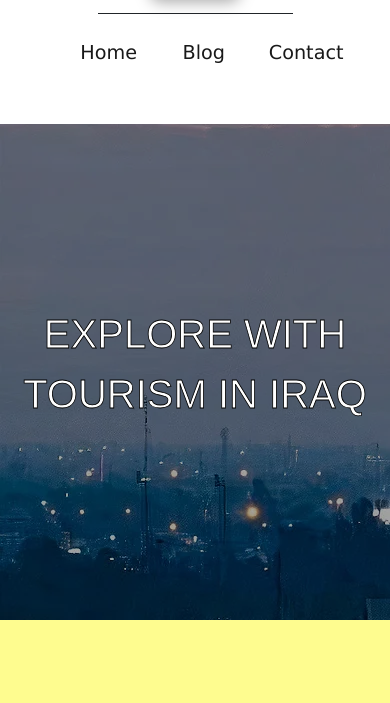
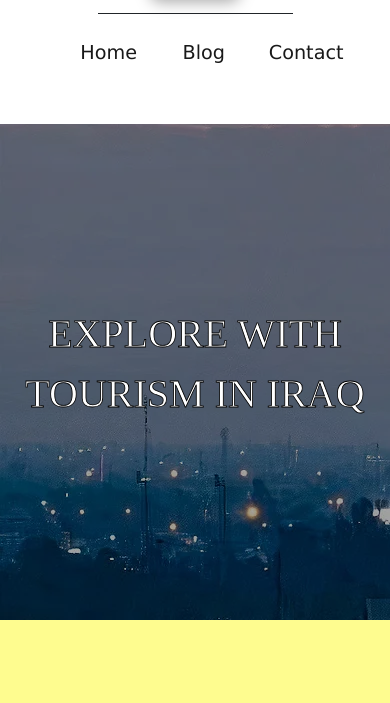
Before and after one commit to MohimnMajid/TOURISM_IN_IRAQ, a plain HTML site: page index.html in a window 390 px wide. Shown: the part 141-844 px from the top of the page. Drawn offline with nearby package versions, Linux system fonts and the light colour scheme; some packages are replaced by stand-ins of ours; a script that the page names is missing.

Commit message:
Update style.css
changed main-h1 font-family from fantasy to serif

```diff
--- a/style.css
+++ b/style.css
@@ -589,7 +589,7 @@ footer {
     font-size: 2.5rem;
     width: 90%;
     color: #ffffff;
-    font-family: fantasy;
+    font-family: serif;
     -webkit-text-stroke-width: 0.05rem;
     -webkit-text-stroke-color: black;
     text-align: center;
```
